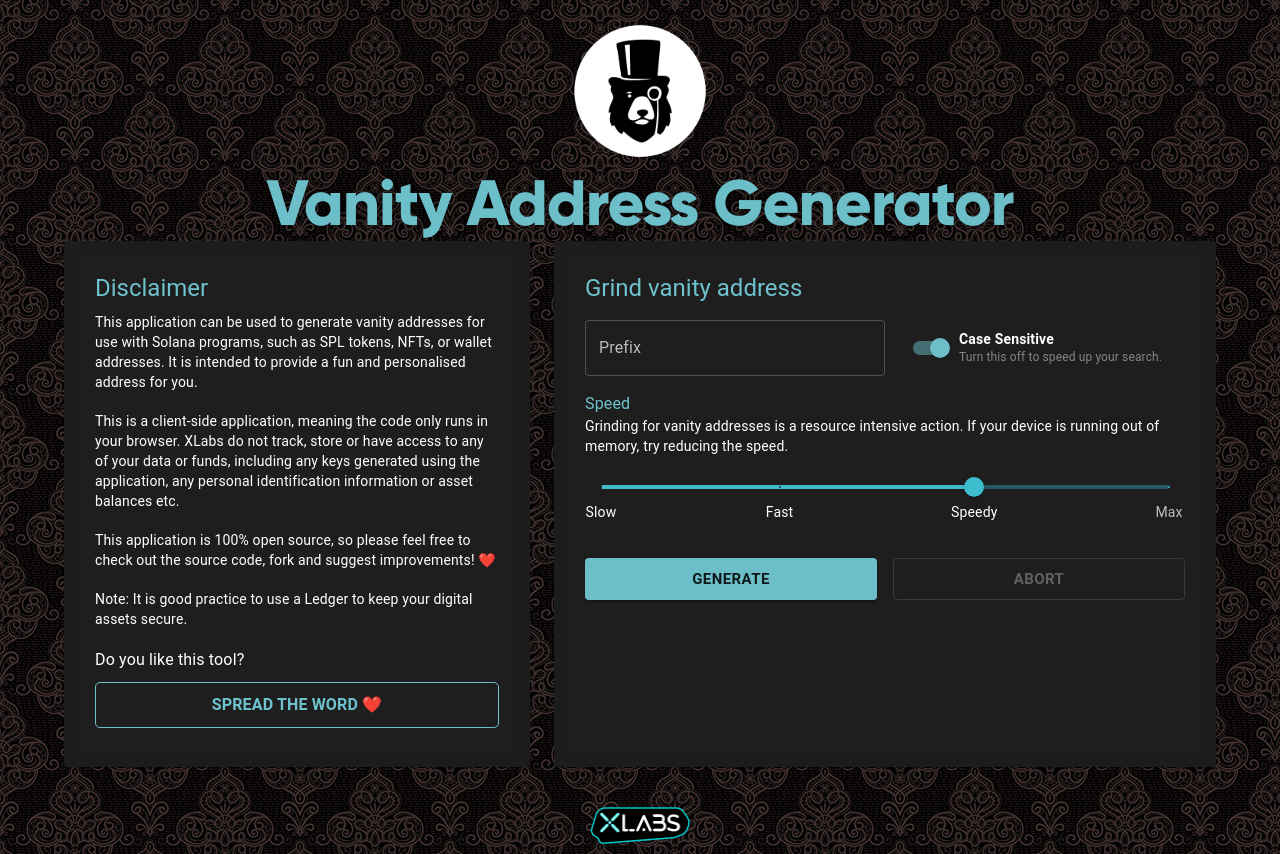
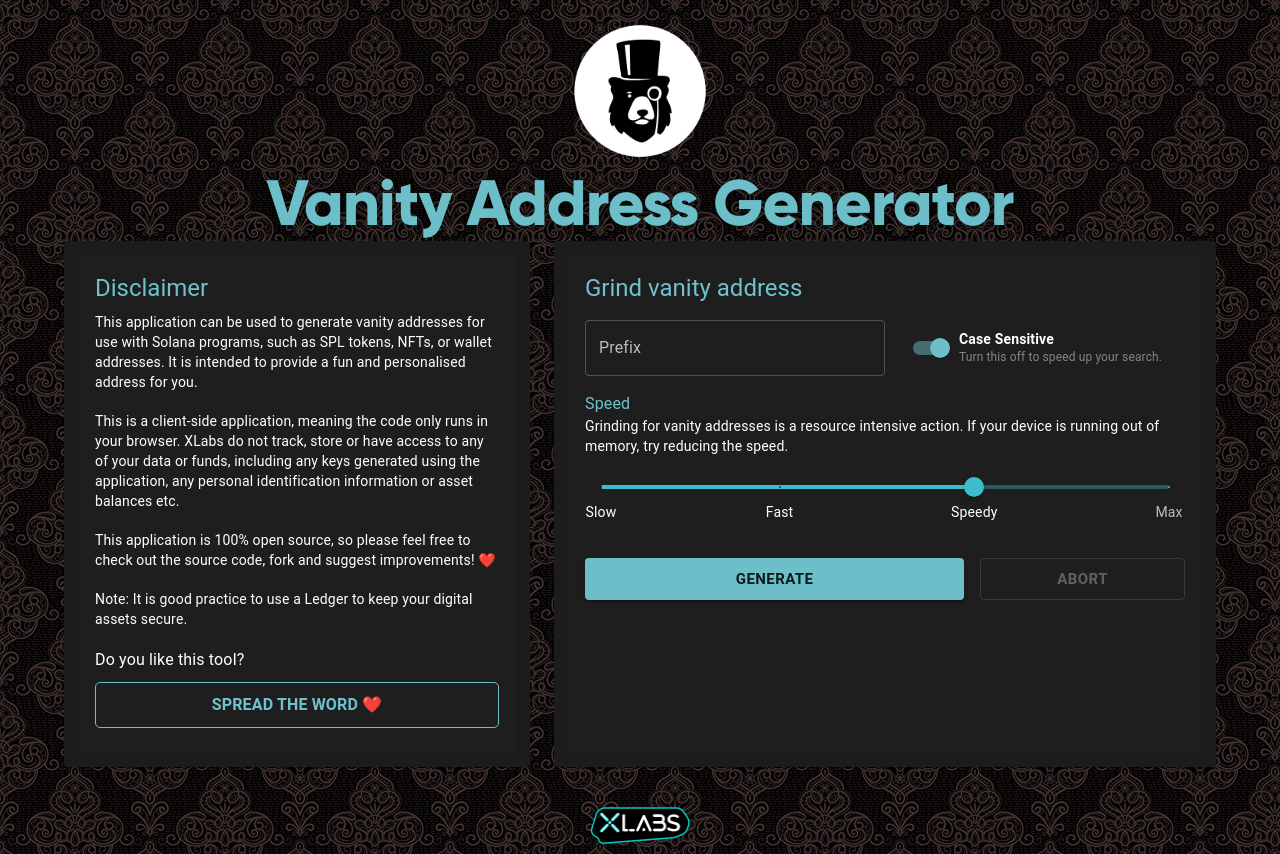
Before and after one commit to Xin-Dragons/vanity-address-generator, a Next.js app: page / in a window 1280 px wide. Built offline with nearby package versions, Linux system fonts and the light colour scheme.

Commit message:
change generate/abort buttons

```diff
--- a/src/styles/globals.css
+++ b/src/styles/globals.css
@@ -65,7 +65,8 @@ h2 {
 .MuiSlider-markLabelActive {color:#6ec2cd;font-weight: bold;}
 .cta {border:1px solid #6cbec9;display: block;padding: 10px 10px;text-align: center;color:#6ec2cd;font-weight: 700;text-transform: uppercase;border-radius: 5px;margin-top: 10px;}
 .prefix {width: 50%;}
-.button-wrap button {width: 50%;}
+.button-wrap button {width: 35%;}
+.button-wrap button:first-of-type {width: 65%;}
 
 @media only screen and (max-width: 600px) {
 .MuiTypography-h1{font-size:50px;line-height: 45px;text-align: center;margin-bottom: 20px;}
```
